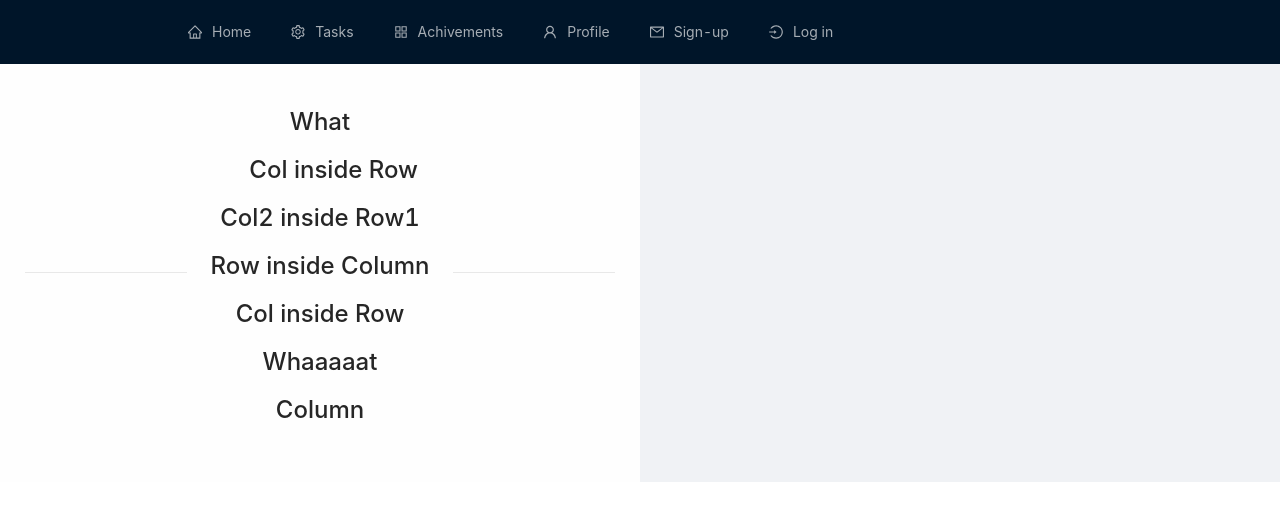
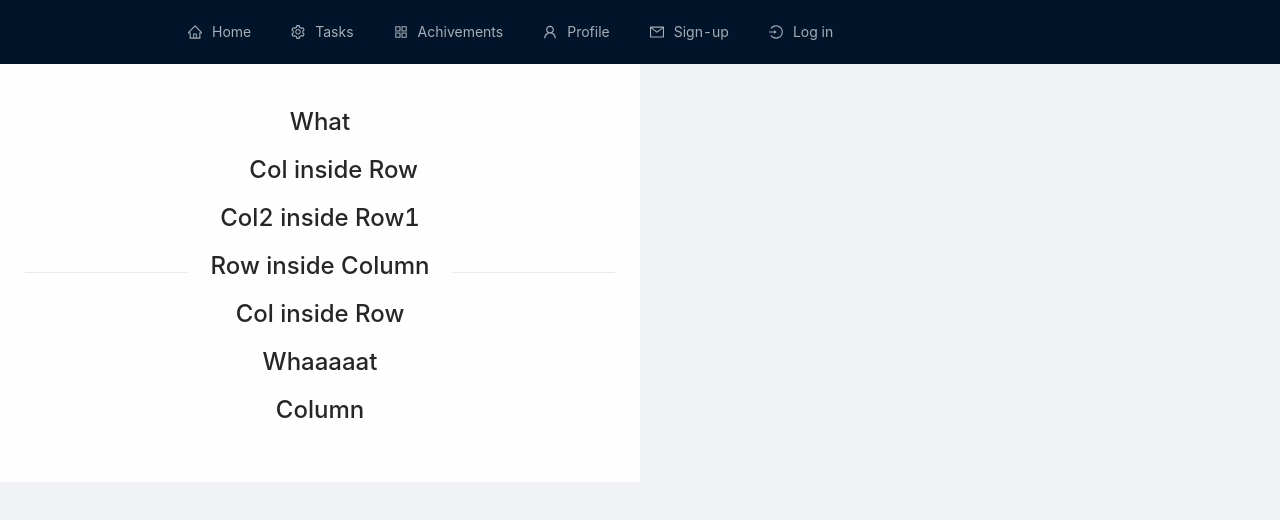
Before and after one commit to alex4o/jung, a React app in the folder client/: page /achivements in a window 1280 px wide. Shown: the top 520 px of the page. Built offline with nearby package versions, Linux system fonts and the light colour scheme; what pouchdb would draw is missing.

Commit message:
Fixed background color

```diff
--- a/client/src/styles/app.less
+++ b/client/src/styles/app.less
@@ -1,5 +1,9 @@
-@background-color: #cecece;
+@background-color: #f0f2f5;
 
 html {
     background-color: @background-color;
 }
+
+body {
+    background-color: @background-color
+}
```
Also changed, not shown: client/src/components/Navbar.js (line endings or trailing spaces).
